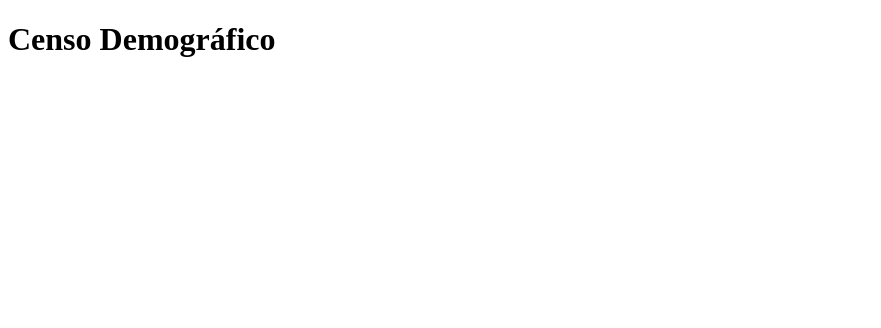
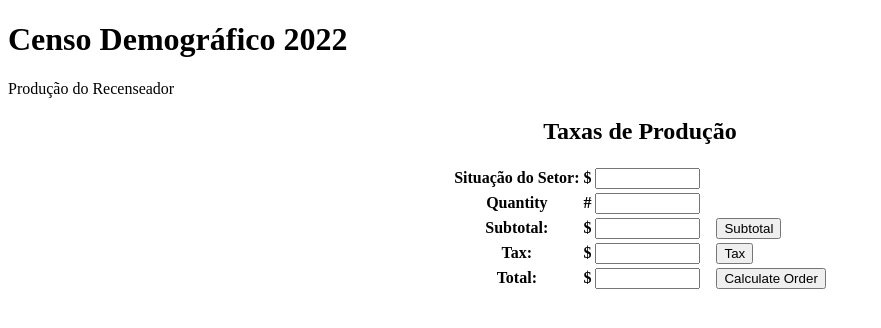
Before and after one commit to erickroberto01/erickroberto01.github.io, a plain HTML site: page index.html in a window 1280 px wide. Shown: the whole page, without its empty margins (0-881 px from the left). Drawn offline with Linux system fonts and the light colour scheme.

Commit message:
Update index.html

```diff
--- a/index.html
+++ b/index.html
@@ -7,6 +7,76 @@
    </head>
 
    <body>
-      <h1> Censo Demográfico </h1>
+      <h1> Censo Demográfico 2022 </h1>
+     Produção do Recenseador
+
+     <center>
+    <div class ="form">
+		  <h2> Taxas de Produção</h5>
+		  <form name="orderform" id="orderform">
+		<table>
+        </div>
+           <tr><th>
+               <label>Situação do Setor: </label>
+            </th>
+            <th scope="row">
+       <div align="left">
+         <label><span>$</span></label>
+         <input name="price" type="text" id="price" size="10">
+       </div>
+        </th>
+
+
+  <tr><th>
+   <label>Quantity</label>
+  </th>
+  <th scope="row">
+   <div align="left">
+    <label><span>#</span></label>
+    <input name="quantity" type="text" id="quantity" size="10">
+   </div>
+  </th>
+
+  <tr><th>
+   <label>Subtotal:</label>
+  </th>
+  <th scope="row">
+   <div align="left">
+    <label>$</label>
+    <input name="subtotal" type="text" id="subtotal" onFocus="this.form.elements[1].focus()" size="10"> &nbsp;&nbsp;
+    <input name="subBtn" onClick="subTotal();" type="button" id="subBtn" value="Subtotal">
+   </div>
+  </th>
+ </tr>
+
+   <tr><th>
+   <label>Tax:</label>
+  </th>
+   <th scope="row">
+   <div align="left">
+    <label>$</label>
+     <input name="salestax" type="text" id="salestax" onFocus="this.form.elements[1].focus()" size="10"> &nbsp;&nbsp;
+     <input name="taxBtn" onClick="calculateTax();" type="button" id="taxBtn" value="Tax">
+   </div>
+  </th>
+ </tr>
+
+  <tr><th>
+   <label>Total:</label>
+  </th>
+  <th scope="row">
+   <div align="left">
+    <label>$</label>
+    <input name="gtotal" type="text" id="gtotal" onFocus="this.form.elements[2].focus()" size="10"> &nbsp;&nbsp;
+    <input name="gtotalBtn" onClick="grandTotal();" type="button" id="gtotalBtn" value="Calculate Order">
+   </div>
+  </th>
+ </tr>
+</table>
+</form>
+</div>
+</center>
+
+
    </body>
 <html>
```
